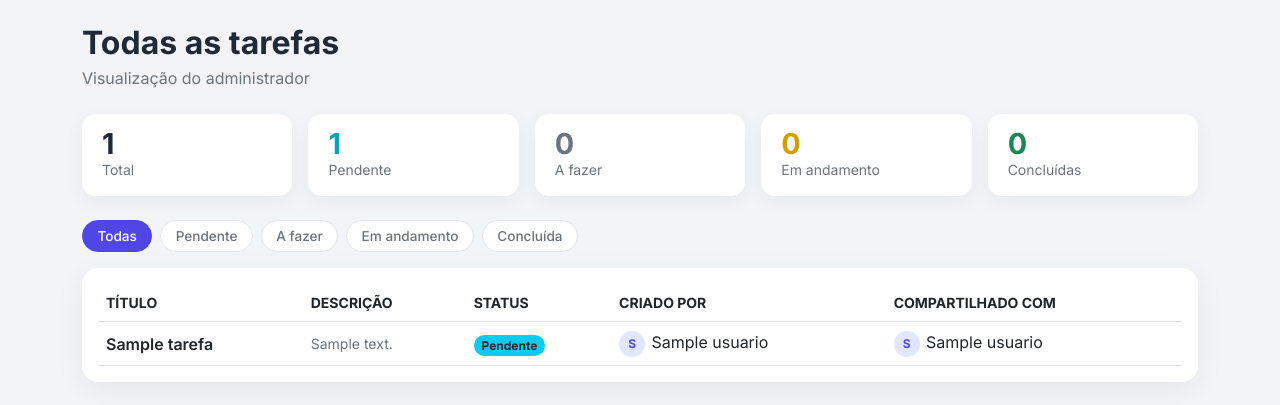
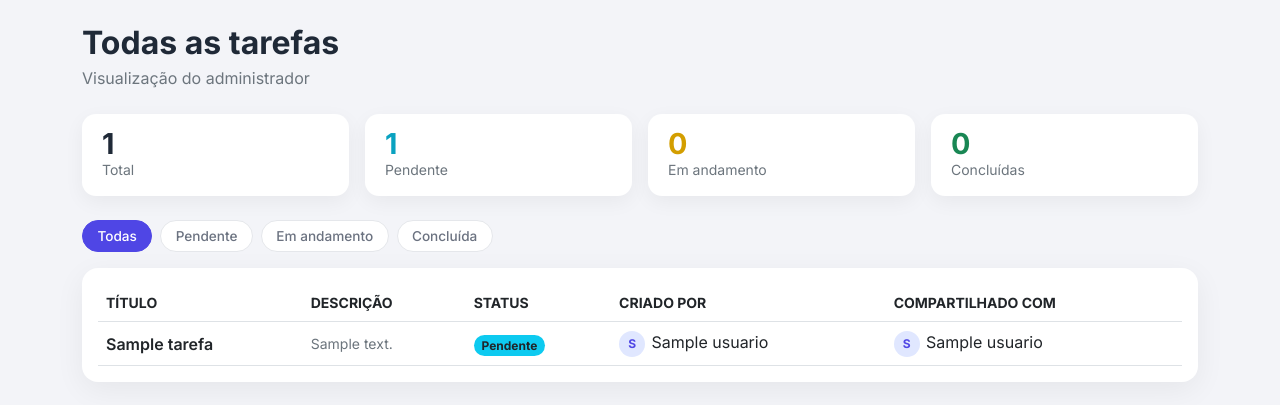
Before and after one commit to alyssa-sys/Grupo-1-FSI-Tutorial-Flask, a Flask app: template gerenciador_de_tarefas/templates/quadro_admin.html in a window 1280 px wide. Shown: the part 56-461 px from the top of the page. Run offline with Flask 3, Linux system fonts and the light colour scheme; the template is opened without the code that fills it: values that come from a table or form of the project are taken from there, others are empty; tables that the repository leaves empty hold one stand-in row (values such as "Sample post").

Commit message:
correcao

```diff
--- a/gerenciador_de_tarefas/templates/editar_tarefa.html
+++ b/gerenciador_de_tarefas/templates/editar_tarefa.html
@@ -25,7 +25,6 @@
                     <label class="form-label" for="status">Status</label>
                     <select id="status" name="status" class="form-select">
                         <option value="Pendente" {% if tarefa.status == 'Pendente' %}selected{% endif %}>Pendente</option>
-                        <option value="A fazer" {% if tarefa.status == 'A fazer' %}selected{% endif %}>A fazer</option>
                         <option value="Em andamento" {% if tarefa.status == 'Em andamento' %}selected{% endif %}>Em andamento</option>
                         <option value="Concluída" {% if tarefa.status == 'Concluída' %}selected{% endif %}>Concluída</option>
                     </select>
--- a/gerenciador_de_tarefas/templates/quadro_admin.html
+++ b/gerenciador_de_tarefas/templates/quadro_admin.html
@@ -27,19 +27,16 @@
 </div>
 
 <div class="row g-3 mb-4">
-    <div class="col-6 col-md">
+    <div class="col-6 col-md-3">
         <div class="stat"><div class="num">{{ tarefas|length }}</div><div class="text-secondary small">Total</div></div>
     </div>
-    <div class="col-6 col-md">
-        <div class="stat"><div class="num" style="color:#0aa2c0;">{{ tarefas|rejectattr('status', 'in', ['A fazer', 'Em andamento', 'Concluída'])|list|length }}</div><div class="text-secondary small">Pendente</div></div>
+    <div class="col-6 col-md-3">
+        <div class="stat"><div class="num" style="color:#0aa2c0;">{{ tarefas|rejectattr('status', 'in', ['Em andamento', 'Concluída'])|list|length }}</div><div class="text-secondary small">Pendente</div></div>
     </div>
-    <div class="col-6 col-md">
-        <div class="stat"><div class="num" style="color:#6c757d;">{{ tarefas|selectattr('status', 'equalto', 'A fazer')|list|length }}</div><div class="text-secondary small">A fazer</div></div>
-    </div>
-    <div class="col-6 col-md">
+    <div class="col-6 col-md-3">
         <div class="stat"><div class="num" style="color:#d39e00;">{{ tarefas|selectattr('status', 'equalto', 'Em andamento')|list|length }}</div><div class="text-secondary small">Em andamento</div></div>
     </div>
-    <div class="col-6 col-md">
+    <div class="col-6 col-md-3">
         <div class="stat"><div class="num" style="color:#198754;">{{ tarefas|selectattr('status', 'equalto', 'Concluída')|list|length }}</div><div class="text-secondary small">Concluídas</div></div>
     </div>
 </div>
@@ -47,7 +44,6 @@
 <div class="d-flex flex-wrap gap-2 mb-3">
     <button type="button" class="filtro ativo" data-filtro="todas">Todas</button>
     <button type="button" class="filtro" data-filtro="Pendente">Pendente</button>
-    <button type="button" class="filtro" data-filtro="A fazer">A fazer</button>
     <button type="button" class="filtro" data-filtro="Em andamento">Em andamento</button>
     <button type="button" class="filtro" data-filtro="Concluída">Concluída</button>
 </div>
@@ -74,8 +70,6 @@
                             <span class="badge rounded-pill bg-success">{{ tarefa.status }}</span>
                         {% elif tarefa.status == 'Em andamento' %}
                             <span class="badge rounded-pill bg-warning text-dark">{{ tarefa.status }}</span>
-                        {% elif tarefa.status == 'A fazer' %}
-                            <span class="badge rounded-pill bg-secondary">{{ tarefa.status }}</span>
                         {% else %}
                             <span class="badge rounded-pill bg-info text-dark">{{ tarefa.status }}</span>
                         {% endif %}
```
Also changed, not shown: gerenciador_de_tarefas/templates/quadro.html (+3 -5 lines).
